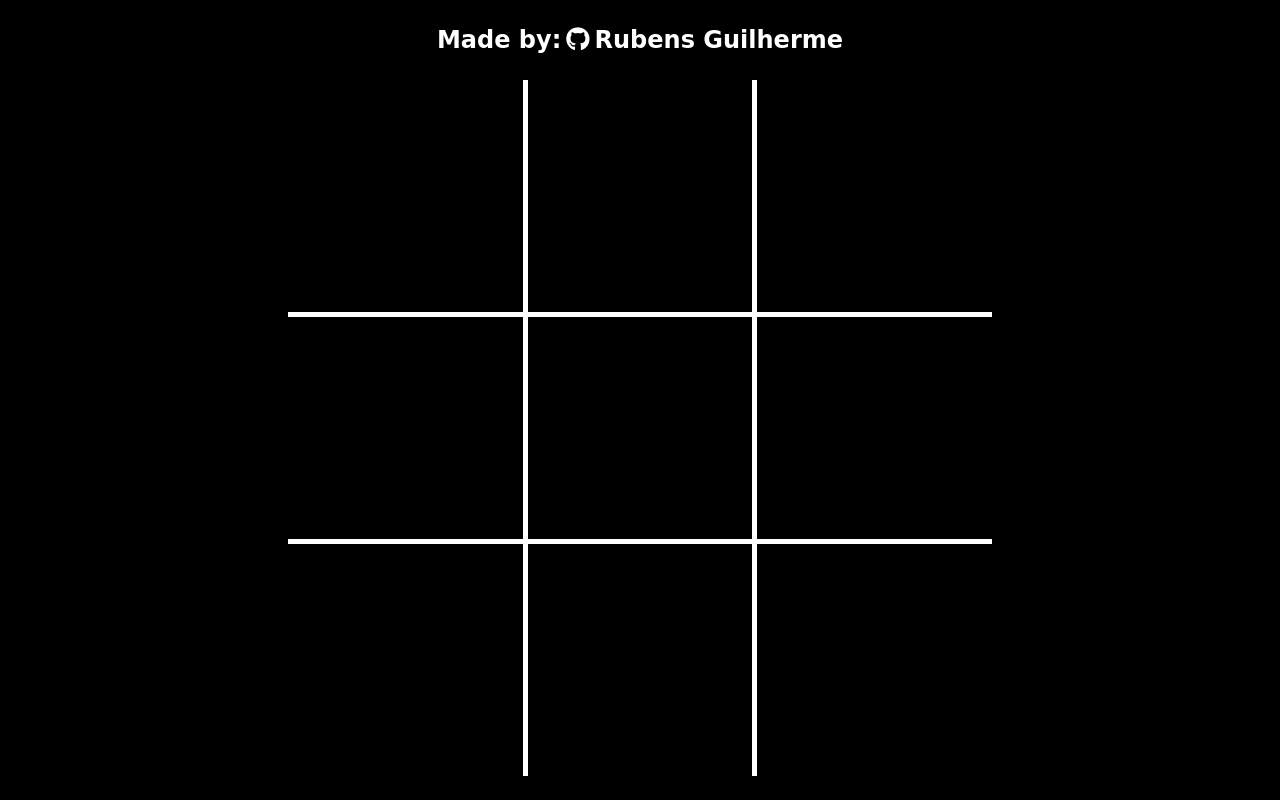
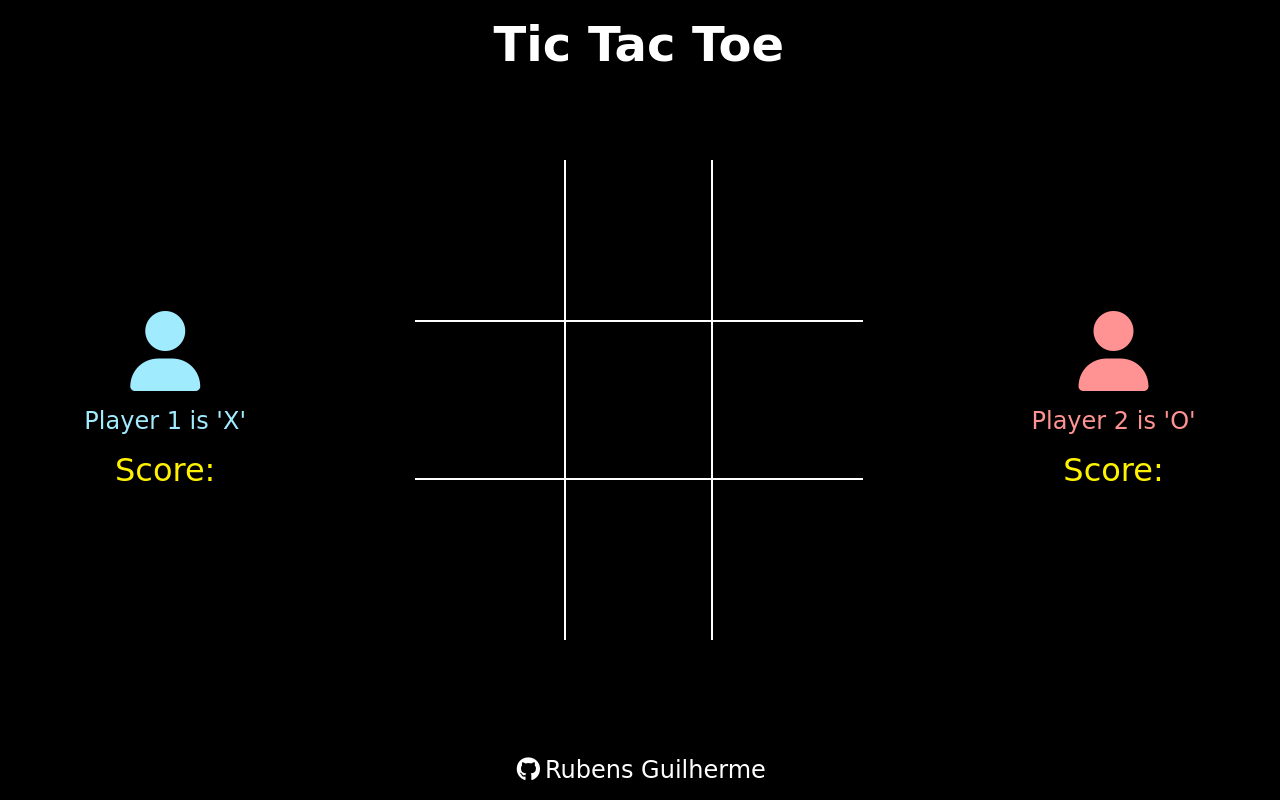
Before and after one commit to rubeans/tic-tac-toe, a plain HTML site: page index.html in a window 1280 px wide. Drawn offline with Linux system fonts and the light colour scheme.

Commit message:
add players to the layout and put back a footer and a heading

```diff
--- a/index.html
+++ b/index.html
@@ -12,7 +12,12 @@
 </head>
 
 <body class="body">
-  <h1 class="heading">Made by:<a href="https://github.com/rubeans" target="_blank"><i class="fa-brands fa-github"></i>Rubens Guilherme</a></h1>
+  <h1 class="heading">Tic Tac Toe</h1>
+  <div class="player1 players">
+    <i class="fa-solid fa-user"></i>
+    <span class="players-txt">Player 1 is 'X'</span>
+    <span class="score score-1">Score:</span>
+  </div>
   <main class="game-container">
     <div class="option-box"></div>
     <div class="option-box"></div>
@@ -24,6 +29,14 @@
     <div class="option-box"></div>
     <div class="option-box"></div>
   </main>
+  <div class="player2 players">
+    <i class="fa-solid fa-user"></i>
+    <span class="players-txt">Player 2 is 'O'</span>
+    <span class="score score-2">Score:</span>
+  </div>
+  <footer class="footer">
+    <a href="https://github.com/rubeans" target="_blank"><i class="fa-brands fa-github"></i>Rubens Guilherme</a>
+  </footer>
 </body>
 
 </html>
--- a/style.css
+++ b/style.css
@@ -1,6 +1,6 @@
 /* CREATE VARIABLES FOR THING THAT REPEAT TOO MUCH */
 :root {
-    --border-pattern: 5px solid #fff;
+    --border-pattern: 2px solid #fff;
 }
 
 /* GLOBAL SETTINGS */
@@ -17,8 +17,9 @@
     justify-items: center;
     align-items: center;
     grid-template-areas:
-        'heading'
-        'content';
+        'player1 heading player2'
+        'player1 content player2'
+        'player1 footer player2';
     background-color: #000;
     color: #fff;
 }
@@ -26,31 +27,49 @@
 /* HEADING */
 .heading {
     grid-area: heading;
-    height: 10vh;
-    font-size: 1.5rem;
+    font-size: 3rem;
+    height: 20vh;
     display: flex;
-    align-items: center;
+    align-items: flex-start;
+    padding-top: 1rem;
 }
 
-.heading a {
-    color: #fff;
-    text-decoration: none;
+/* PLAYERS */
+.player1 {
+    grid-area: player1;
+    color: #a1ebff;
 }
 
-.heading a:hover {
-    text-decoration: overline;
+.player2 {
+    grid-area: player2;
+    color: #ff9292;
 }
 
-.heading i {
-    margin: 0 5px;
+.players {
+    display: flex;
+    flex-direction: column;
+    align-items: center;
+    gap: 1rem;
+}
+
+.players .fa-user {
+    font-size: 5rem;
+}
+
+.players .players-txt {
+    font-size: 1.5rem;
+}
+
+.players .score {
+    color: #fff200;
+    font-size: 2rem;
 }
 
 /* MAIN CONTENT */
 .game-container {
     grid-area: content;
-    width: 55vw;
-    height: 90vh;
-    padding-bottom: 1.5rem;
+    width: 35vw;
+    height: 60vh;
     display: grid;
     grid-template-columns: repeat(3, 1fr);
     grid-template-rows: repeat(3, 1fr);
@@ -61,7 +80,11 @@
     display: flex;
     justify-content: center;
     align-items: center;
-    font-size: 9rem;
+    font-size: 6rem;
+    cursor: pointer;
+}
+.option-box:hover{
+    background-color: #ffffff1b;
 }
 
 .option-box:nth-child(2) {
@@ -87,3 +110,26 @@
     border-right: var(--border-pattern);
     border-left: var(--border-pattern);
 }
+
+/* FOOTER */
+.footer {
+    grid-area: footer;
+    height: 20vh;
+    display: flex;
+    align-items: flex-end;
+    padding-bottom: 1rem;
+}
+
+.footer a {
+    color: #fff;
+    text-decoration: none;
+    font-size: 1.5rem;
+}
+
+.footer a:hover {
+    text-decoration: overline;
+}
+
+.footer i {
+    margin: 0 5px;
+}
```
Also changed, not shown: 1 other file.
